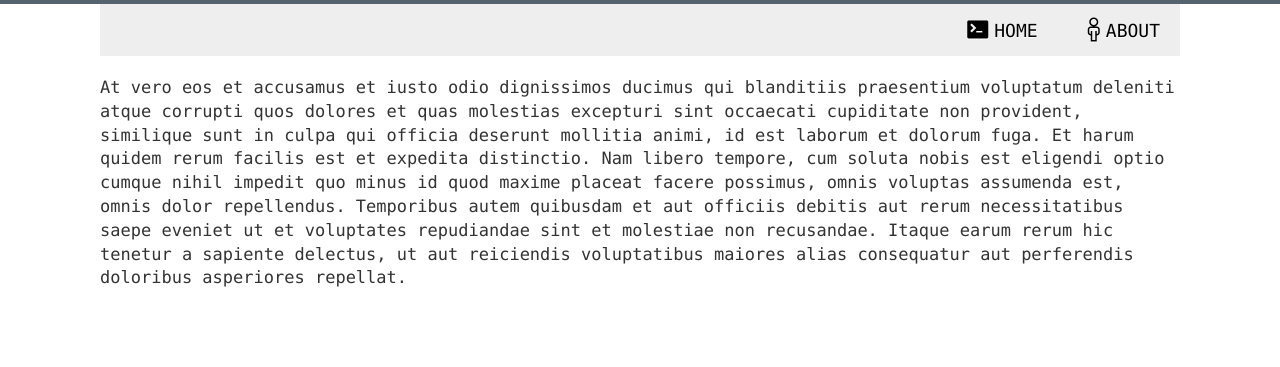
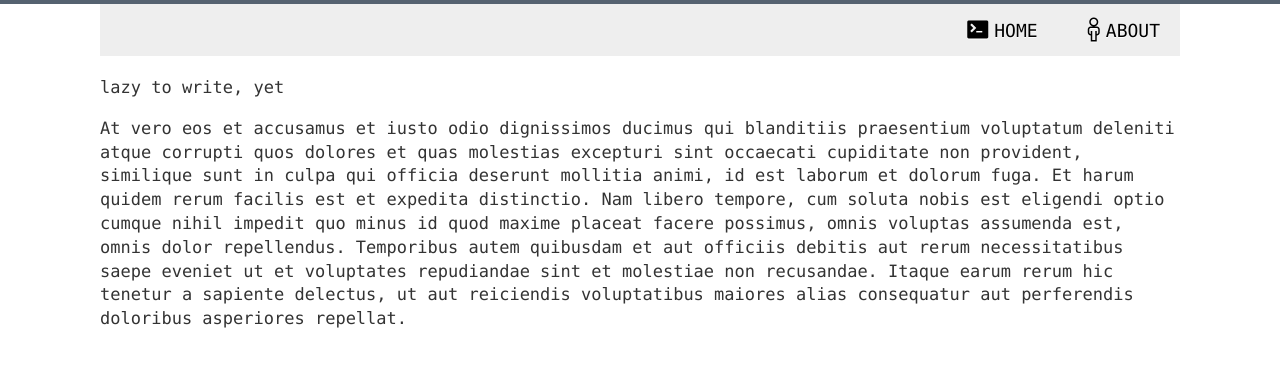
Before and after one commit to liu2gou/13018006900.github.io, a Jekyll site: the page built from about.md, in a window 1280 px wide. Shown: the top 367 px of the page. Built offline with Jekyll 4.4.1, drawn with Linux system fonts in a browser that asks for light colours.

Commit message:
Update about.md

```diff
--- a/about.md
+++ b/about.md
@@ -1,6 +1,7 @@
 ---
 layout: default
-title: About Vinit Kumar
+title: About
 ---
+lazy to write, yet
 
 {{site.about}}
```
